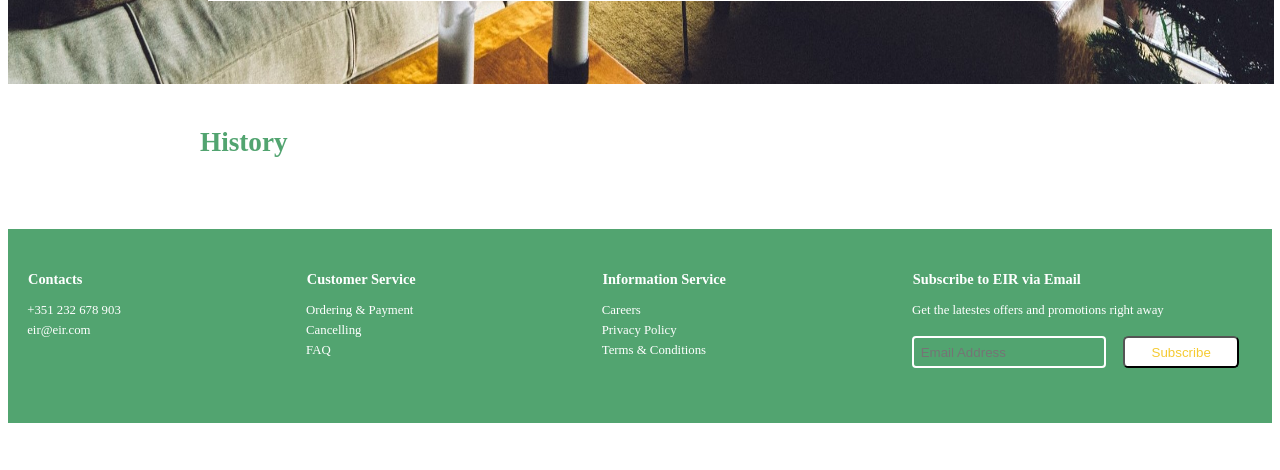
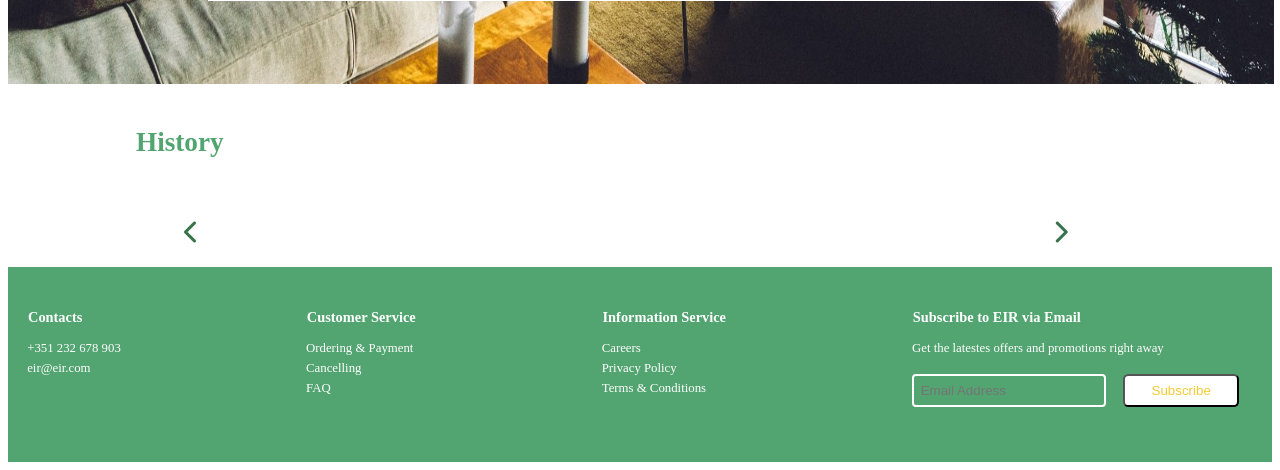
Before and after one commit to andrefmrocha/Eir, a PHP site: page /pages/profile_page.php in a window 1280 px wide. Shown: the part 1092-1562 px from the top of the page. Before the commit the page ends 1515 px from the top, so only its background shows below. Run offline with PHP 8.4, Linux system fonts and the light colour scheme; some libraries are stand-ins or nearby versions.

Commit message:
Added carousel for photos

```diff
--- /dev/null
+++ b/js/carousel.js
@@ -0,0 +1,23 @@
+const carousel = {
+    index: 0,
+    photos: [],
+    size: 2,
+    next: function (node) {
+        this.index = (this.index + 1) % this.photos.length;
+        this.buildCarousel(node);
+    },
+    previous: function (node) {
+        this.index = (this.index < 1) < 0 ? this.photos.length - 1 : this.index - 1;
+        this.buildCarousel(node);
+    },
+    buildCarousel: function (node){
+        while (node.firstElementChild) {
+            node.removeChild(node.firstElementChild);
+        }
+        for (let i = 0; i < this.size; i++) {
+            node.appendChild(this.photos[(this.index + i) % this.photos.length]);
+        }
+    }
+};
+
+export default carousel;
--- a/js/profile_page.js
+++ b/js/profile_page.js
@@ -2,6 +2,8 @@ import env from './env.js';
 import { request } from './network.js';
 import { getPersonPhoto, getPlacePhoto } from './image.js';
 import { removeError, showError, validateEmail } from './form_validation.js';
+import carousel from './carousel.js';
+
 
 const profilePic = document.querySelector('.card section div img');
 const picInput = document.querySelector('#profile-picture');
@@ -108,9 +110,9 @@ async function getRentalHistory() {
     content: {}
   });
 
-  const housesDiv = document.querySelector('#rentals-history > div');
+  const housesNode = document.querySelector('#rentals-history > div > p');
 
-  houses.forEach(house => {
+  carousel.photos = houses.map(house => {
     const image = document.createElement('img');
     image.src = getPlacePhoto(house.photo);
     const wrapper = document.createElement('span');
@@ -121,8 +123,15 @@ async function getRentalHistory() {
     dates.innerHTML = `Between <strong> ${house.checkin} </strong> and <strong> ${house.checkout} </strong>`;
     wrapper.appendChild(title);
     wrapper.appendChild(dates);
-    housesDiv.appendChild(wrapper);
+    return wrapper;
   });
+  carousel.buildCarousel(housesNode);
+
+  const left = document.querySelector('.fa-chevron-left');
+  const right = document.querySelector('.fa-chevron-right');
+
+  left.addEventListener('click', () => carousel.previous(housesNode));
+  right.addEventListener('click', () => carousel.next(housesNode));
 }
 
 getProfile();
--- a/pages/profile_page.php
+++ b/pages/profile_page.php
@@ -83,7 +83,11 @@ function drawMainPage()
     <section id="rentals-history">
         <h3>History</h3>
         <div>
+            <i class="fas fa-chevron-left"></i>
+            <p>
 
+            </p>
+            <i class="fas fa-chevron-right"></i>
         </div>
     </section>
 
--- a/styles/style.css
+++ b/styles/style.css
@@ -634,7 +634,7 @@ i.fa-star{
 }
 
 #rentals-history {
-  padding: 1em 15vw;
+  padding: 1em 10vw;
   height: max-content;
 }
 
@@ -644,20 +644,34 @@ i.fa-star{
   padding-bottom: 1em;
 }
 
-#rentals-history > div {
+#rentals-history > div > p {
   display: flex;
   flex-wrap: nowrap;
+  justify-content: space-between;
+  flex-basis: 90%;
 }
 
-#rentals-history div div {
-  flex: 1 1 0px;
+#rentals-history > div{
+  display: flex;
+  flex-wrap:  nowrap;
+  align-items: center;
+  justify-content: space-around;
+  max-width: 60em;
+  margin: auto;
 }
 
-#rentals-history > div > span {
-  flex-basis: 50%;
+#rentals-history > div > i{
+  flex-basis: 5%;
+  margin: 0 1em;
 }
-#rentals-history > div > span img {
+
+
+#rentals-history > div span {
+  flex-basis: 49%;
+}
+#rentals-history > div span img {
   width: 100%;
+  height: 35vh;
   border-radius: 0.5em;
 }
 
@@ -666,8 +680,8 @@ i.fa-star{
   font-size: 1.2em;
 }
 
-#rentals-history > div p:nth-child(2)::before,
-#rentals-history > div p:nth-child(2)::after{
+#rentals-history > div > p p:nth-child(2)::before,
+#rentals-history > div > p p:nth-child(2)::after{
   content: "\"";
 }
 
```
Also changed, not shown: db/populate.sql (+12 -0 lines), assets/user_photos/eir_5dc95ffc7a20e.jpg (renamed from assets/user_photos/eir_5de9380929b16.jpg), db/database.db.
